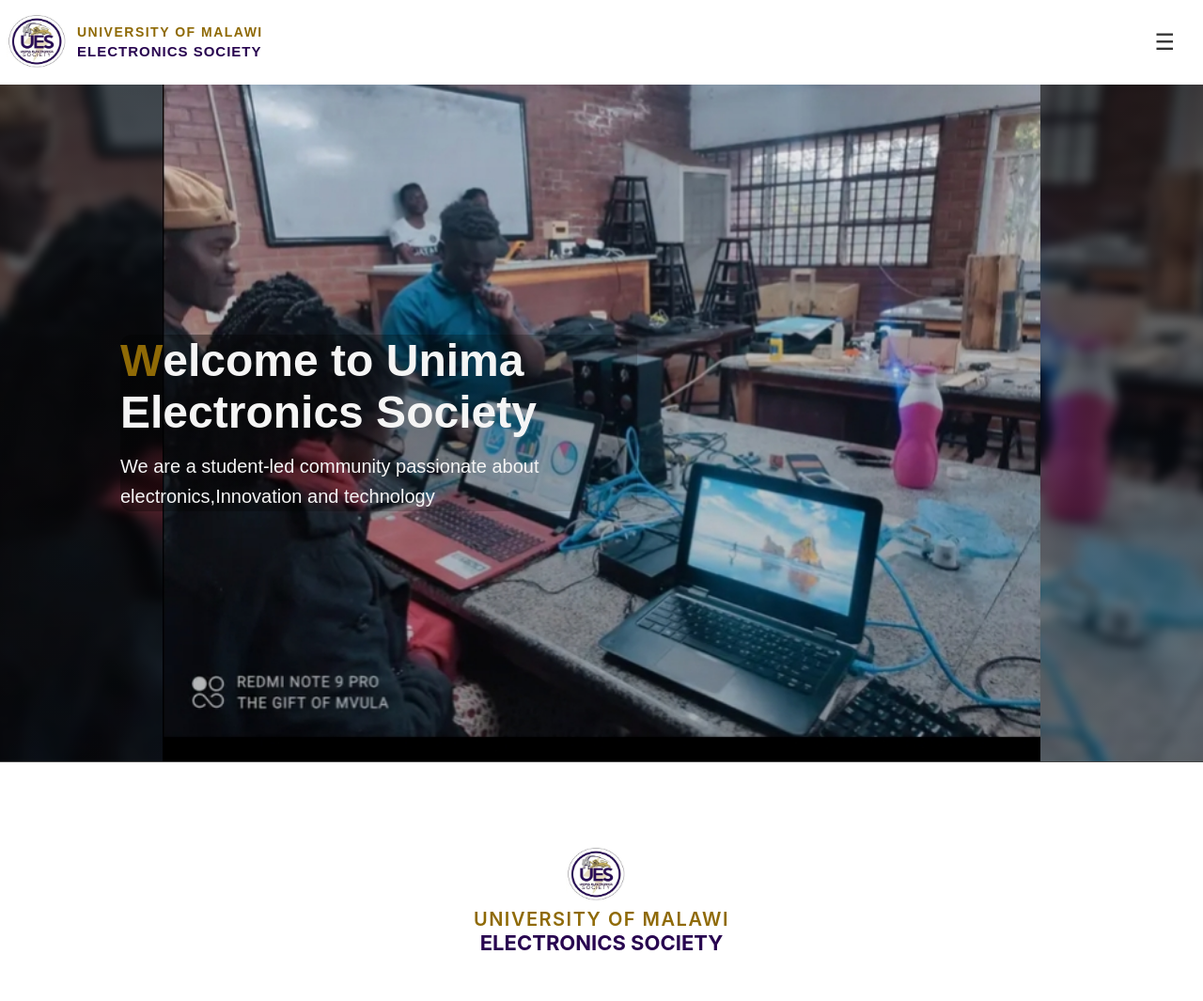
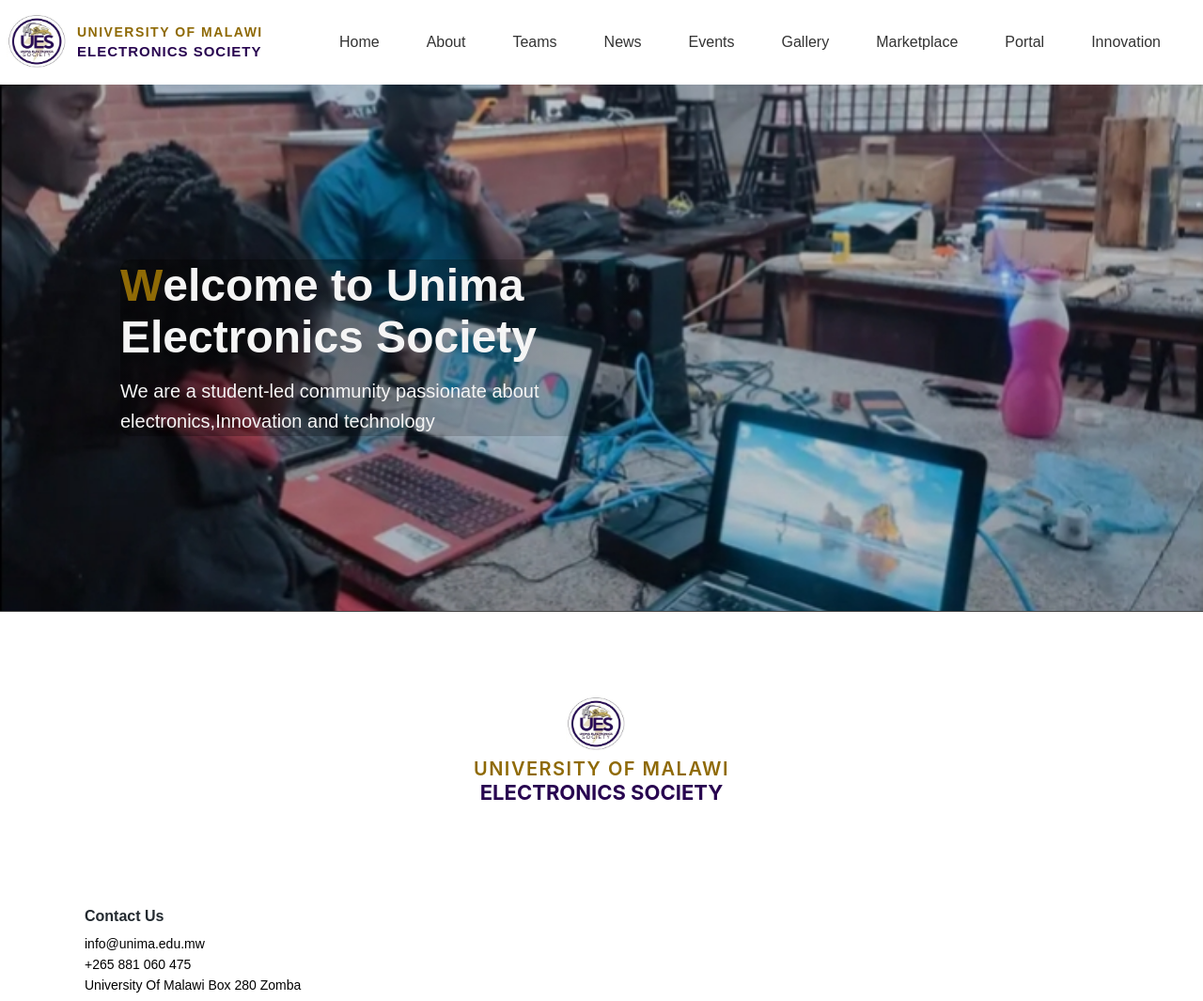
Before and after one commit to Joster862/Unima-electronics-society, a plain HTML site: page index.html in a window 1280 px wide. Shown: the top 1065 px of the page at 94% size. Drawn offline with Linux system fonts and the light colour scheme.

Commit message:
Add files via upload

```diff
--- a/style.css
+++ b/style.css
@@ -109,16 +109,54 @@
     line-height: 1.2;
     margin: 0;
 }
+
+/* Desktop Menu */
+@media (min-width: 769px) {
+    .navright {
+        display: none;
+    }
+    .nav-menu {
+        display: flex;
+        flex-direction: row;
+        position: static;
+        top: auto;
+        left: auto;
+        width: auto;
+        max-height: none;
+        background: transparent;
+        padding-top: 0;
+        justify-content: flex-end;
+        align-items: center;
+        gap: 20px;
+        transition: none;
+        overflow-y: visible;
+    }
+    .nav-menu li {
+        margin: 0;
+        font-size: 16px;
+    }
+    .nav-menu a {
+        padding: 10px 15px;
+        color: #333;
+        text-decoration: none;
+    }
+    .nav-menu a:hover {
+        background-color: rgba(0,0,0,0.1);
+        border-radius: 5px;
+    }
+}
+
 /*SLIDESHOW*/
 .slideshow{
     position:relative;
     width:100%;
-    min-height: 400px;
-    aspect-ratio: 16 / 9;
+    height:70vh;
     overflow:hidden;
     z-index: 1;
-    margin-top: 90px;
-    background-color: #000;
+    margin-top: 0;
+    justify-content: flex-start;
+    margin-bottom: 0;
+    padding-bottom: 0;
 }
 
 .slide{
@@ -133,35 +171,21 @@
 }
 
 .image-box {
-    position: relative;
-    width: 100%;
-    height: 100%;
-    aspect-ratio: 16 / 9;
-    overflow: hidden;
-}
-
-.image-box::before {
-    content: '';
     position: absolute;
     top: 0;
     left: 0;
     width: 100%;
     height: 100%;
-    background-image: var(--bg-image);
-    background-size: cover;
-    background-position: center;
-    background-repeat: no-repeat;
-    filter: blur(5px);
-    transform: scale(1.1);
-    z-index: 1;
+    overflow: hidden;
 }
 
 .image-box img {
     position: relative;
+    top:0;
+    left:0;
     width: 100%;
     height: 100%;
-    aspect-ratio: 16 / 9;
-    object-fit: contain;
+    object-fit: cover;
     object-position: center;
     z-index: 2;
 }
```
